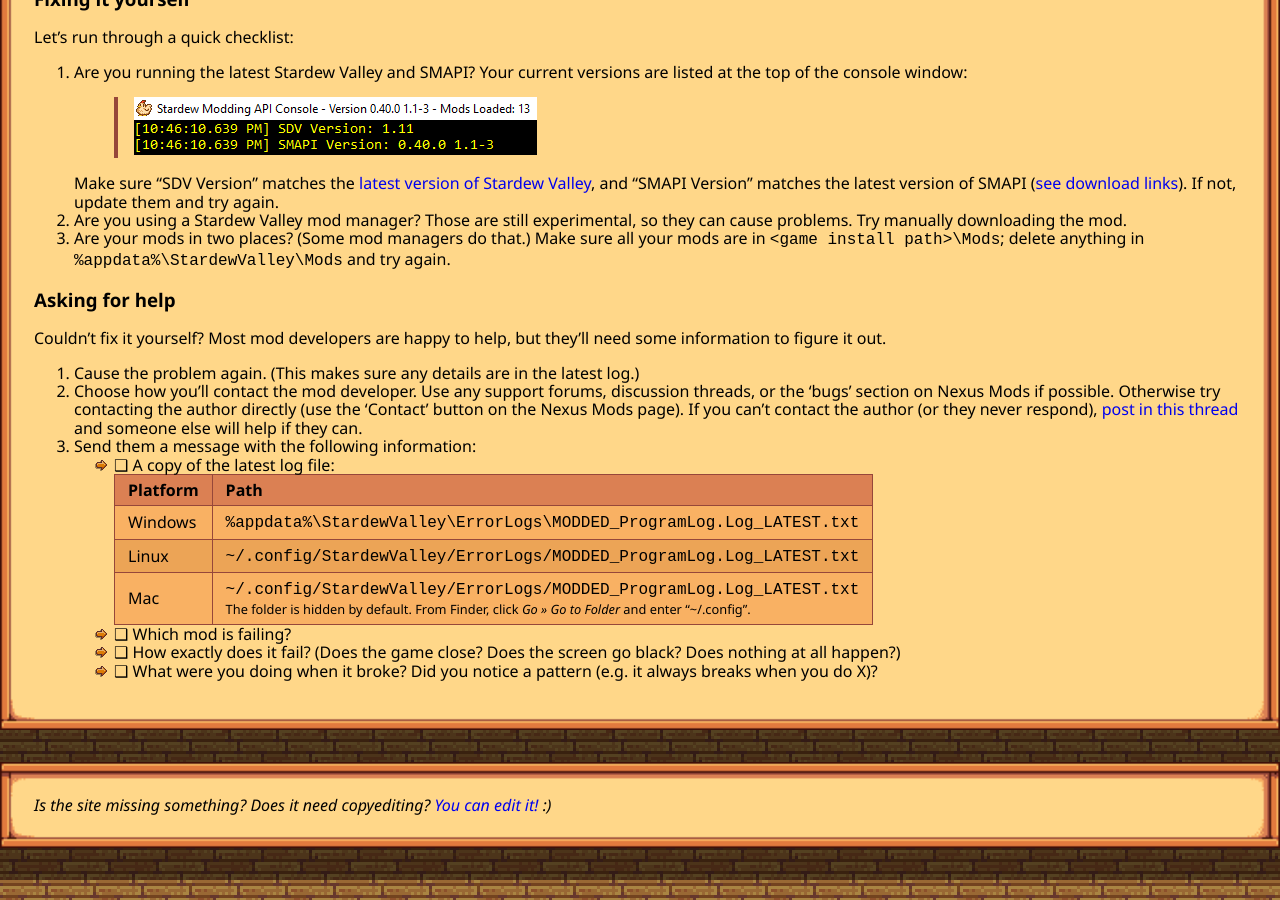
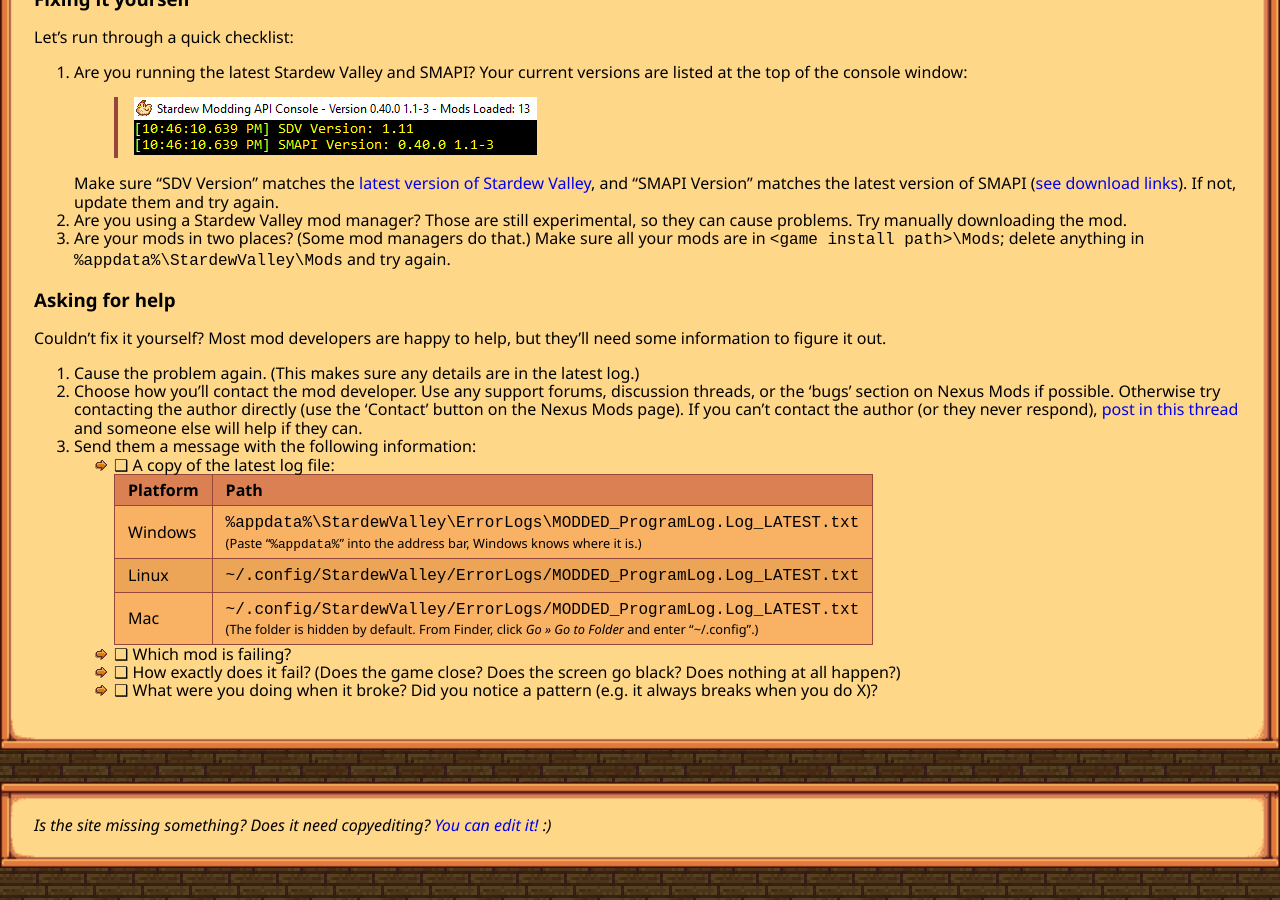
Before and after one commit to Pathoschild/canimod.github.io, a Jekyll site: the page built from guides/using-mods.md, in a window 1280 px wide and 900 px high, scrolled down 3074 px. Built offline with Jekyll 4.4.1, drawn with Linux system fonts in a browser that asks for light colours; nearby versions of some CDN libraries.

Commit message:
add mod troubleshooting note for Windows log path

```diff
--- a/guides/using-mods.md
+++ b/guides/using-mods.md
@@ -185,9 +185,9 @@
 
      | Platform | Path  |
      |:-------- |:----- |
-     | Windows  | `%appdata%\StardewValley\ErrorLogs\MODDED_ProgramLog.Log_LATEST.txt` |
+     | Windows  | `%appdata%\StardewValley\ErrorLogs\MODDED_ProgramLog.Log_LATEST.txt`<br /><small>(Paste "`%appdata%`" into the address bar, Windows knows where it is.)</small> |
      | Linux    | `~/.config/StardewValley/ErrorLogs/MODDED_ProgramLog.Log_LATEST.txt` |
-     | Mac      | `~/.config/StardewValley/ErrorLogs/MODDED_ProgramLog.Log_LATEST.txt`<br /><small>The folder is hidden by default. From Finder, click _Go » Go to Folder_ and enter "~/.config".</small>
+     | Mac      | `~/.config/StardewValley/ErrorLogs/MODDED_ProgramLog.Log_LATEST.txt`<br /><small>(The folder is hidden by default. From Finder, click _Go » Go to Folder_ and enter "~/.config".)</small>
    * ❑ Which mod is failing?
    * ❑ How exactly does it fail? (Does the game close? Does the screen go black? Does nothing at
         all happen?)
```
